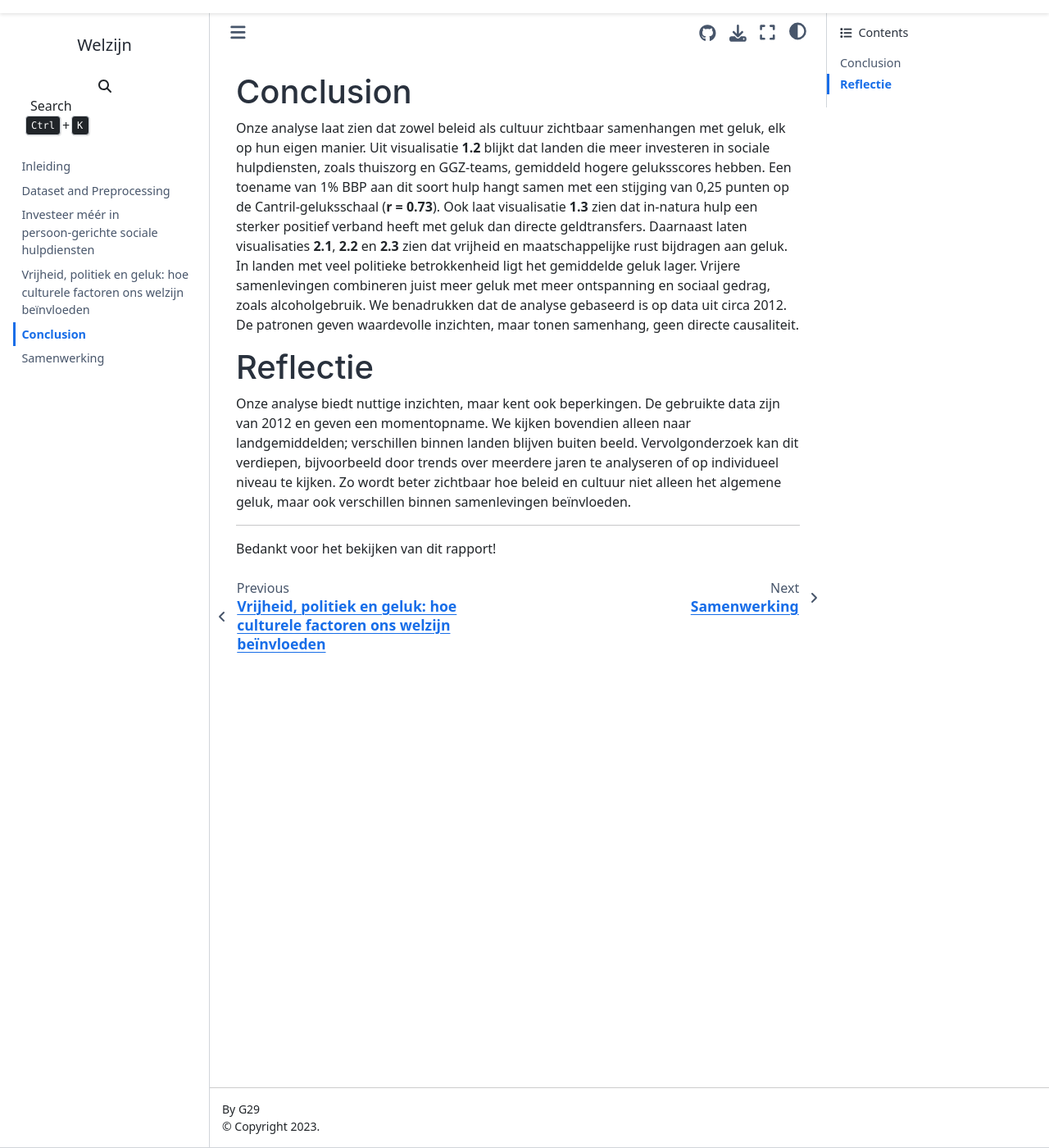
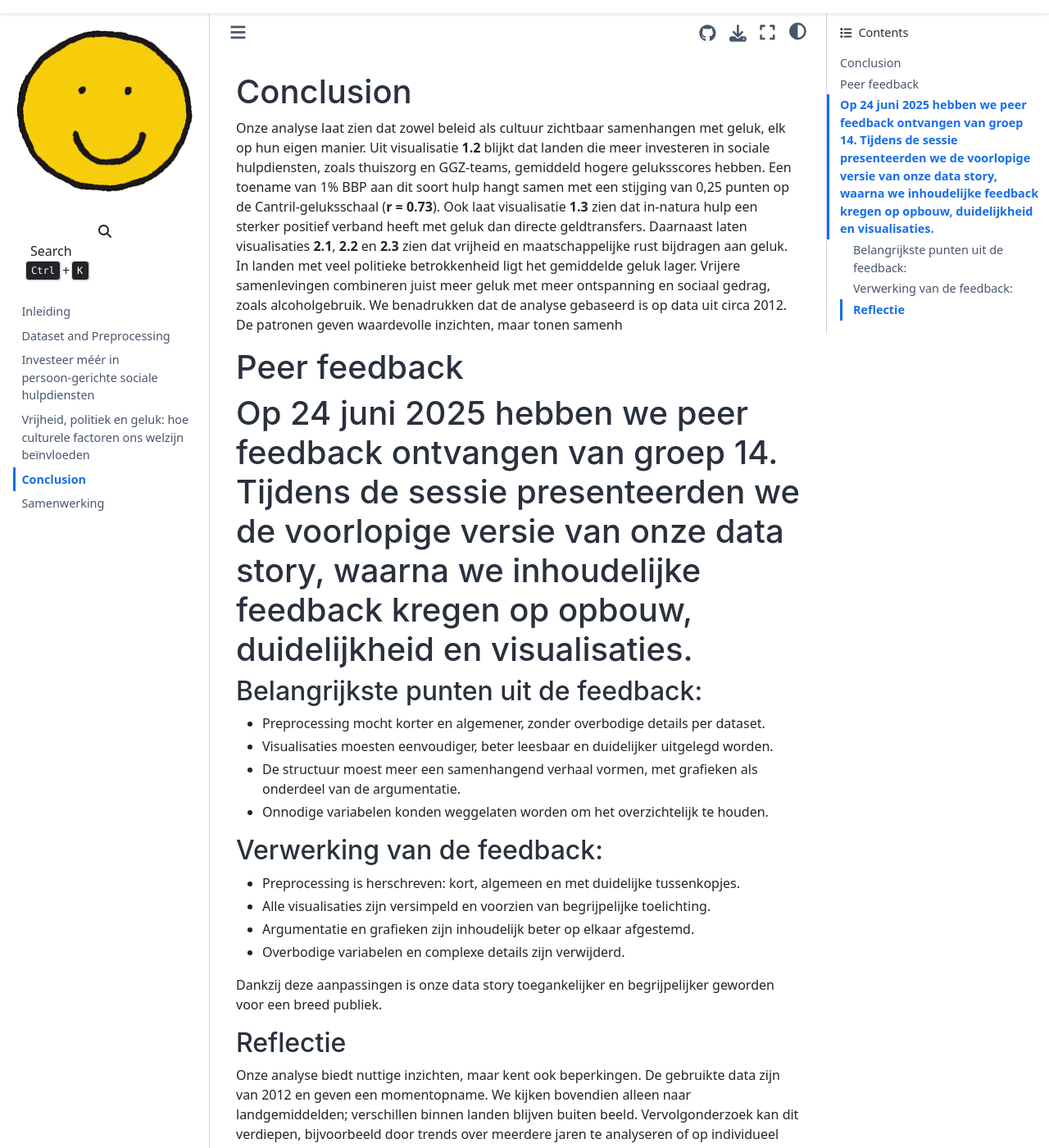
Before and after one commit to JanKawak/G29, a Jupyter Book: the page built from conclusie.md, in a window 1280 px wide and 1400 px high. Shown: the whole window at 82% size. Built offline with Jupyter Book 1.0.4 settings and Sphinx 7.4.7 and the Sphinx Book theme 1.1.4, drawn with Linux system fonts in a browser that asks for light colours; comment, search, counter and statistics services are not loaded.

Commit message:
Update book title and author in configuration; add logo image

```diff
--- a/_config.yml
+++ b/_config.yml
@@ -1,8 +1,9 @@
 # Book settings
 # Learn more at https://jupyterbook.org/customize/config.html
 
-title: Welzijn
-author: G29
+title: Geluk
+author: Groep-29
+logo: images/welzijn_logo.png
 
 # Force re-execution of notebooks on each build.
 # See https://jupyterbook.org/content/execute.html
--- a/conclusie.md
+++ b/conclusie.md
@@ -2,12 +2,28 @@
 Onze analyse laat zien dat zowel beleid als cultuur zichtbaar samenhangen met geluk, elk op hun eigen manier.
 Uit visualisatie **1.2** blijkt dat landen die meer investeren in sociale hulpdiensten, zoals thuiszorg en GGZ-teams, gemiddeld hogere geluksscores hebben. Een toename van 1% BBP aan dit soort hulp hangt samen met een stijging van 0,25 punten op de Cantril-geluksschaal (**r = 0.73**). Ook laat visualisatie **1.3** zien dat in-natura hulp een sterker positief verband heeft met geluk dan directe geldtransfers.
 Daarnaast laten visualisaties **2.1**, **2.2** en **2.3** zien dat vrijheid en maatschappelijke rust bijdragen aan geluk. In landen met veel politieke betrokkenheid ligt het gemiddelde geluk lager. Vrijere samenlevingen combineren juist meer geluk met meer ontspanning en sociaal gedrag, zoals alcoholgebruik.
-We benadrukken dat de analyse gebaseerd is op data uit circa 2012. De patronen geven waardevolle inzichten, maar tonen samenhang, geen directe causaliteit.
+We benadrukken dat de analyse gebaseerd is op data uit circa 2012. De patronen geven waardevolle inzichten, maar tonen samenh
+
+## Peer feedback
+# Op 24 juni 2025 hebben we peer feedback ontvangen van groep 14. Tijdens de sessie presenteerden we de voorlopige versie van onze data story, waarna we inhoudelijke feedback kregen op opbouw, duidelijkheid en visualisaties.
+
+## Belangrijkste punten uit de feedback:
+- Preprocessing mocht korter en algemener, zonder overbodige details per dataset.
+- Visualisaties moesten eenvoudiger, beter leesbaar en duidelijker uitgelegd worden.
+- De structuur moest meer een samenhangend verhaal vormen, met grafieken als onderdeel van de argumentatie.
+- Onnodige variabelen konden weggelaten worden om het overzichtelijk te houden.
+
+## Verwerking van de feedback:
+- Preprocessing is herschreven: kort, algemeen en met duidelijke tussenkopjes.
+- Alle visualisaties zijn versimpeld en voorzien van begrijpelijke toelichting.
+- Argumentatie en grafieken zijn inhoudelijk beter op elkaar afgestemd.
+- Overbodige variabelen en complexe details zijn verwijderd.
+
+Dankzij deze aanpassingen is onze data story toegankelijker en begrijpelijker geworden voor een breed publiek.
 
 ## Reflectie
 Onze analyse biedt nuttige inzichten, maar kent ook beperkingen. De gebruikte data zijn van 2012 en geven een momentopname. We kijken bovendien alleen naar landgemiddelden; verschillen binnen landen blijven buiten beeld.
 Vervolgonderzoek kan dit verdiepen, bijvoorbeeld door trends over meerdere jaren te analyseren of op individueel niveau te kijken. Zo wordt beter zichtbaar hoe beleid en cultuur niet alleen het algemene geluk, maar ook verschillen binnen samenlevingen beïnvloeden.
 
 ---
-
 Bedankt voor het bekijken van dit rapport!
```
Also changed, not shown: home.md (+6 -0 lines), images/welzijn_logo.png (added).
